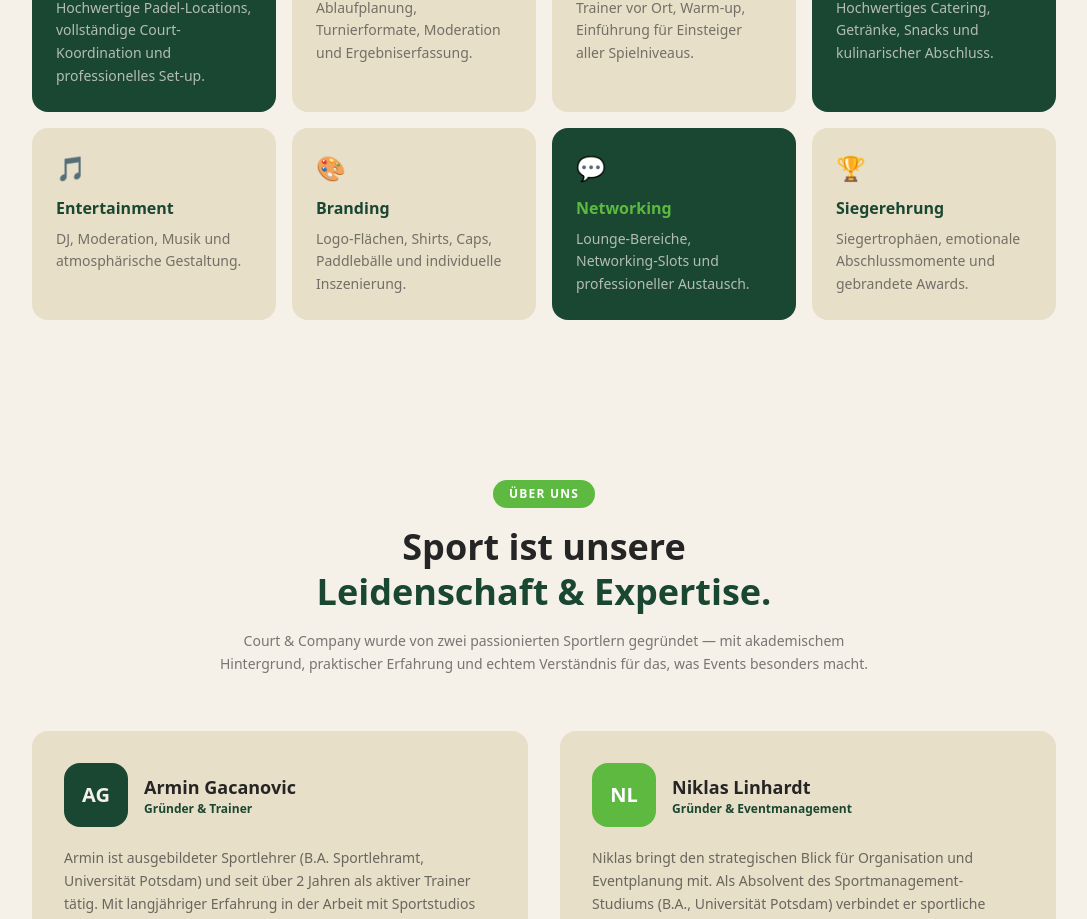
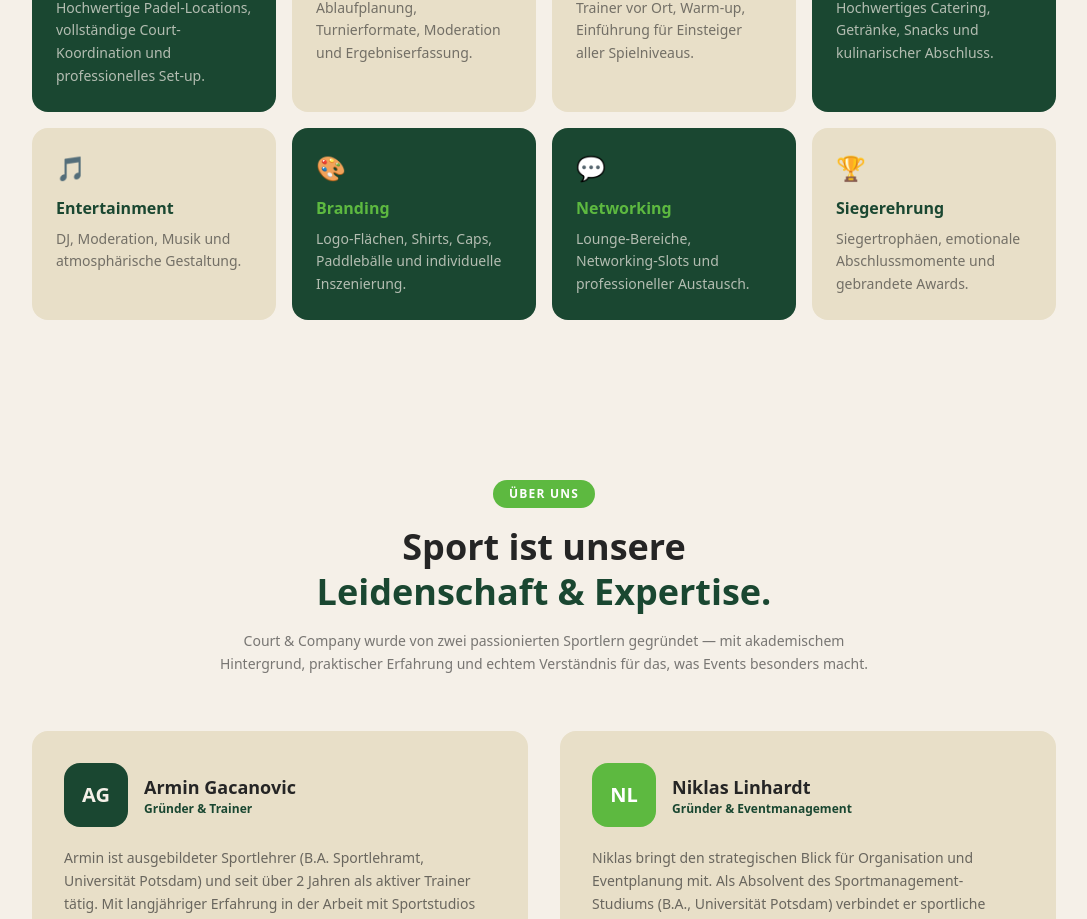
Before and after one commit to armingacanovic-cmd/court-and-company, a Next.js app: page / in a window 1280 px wide. Shown: the part 2377-3296 px from the top of the page, without its empty margins (96-1183 px from the left). Built offline with nearby package versions, Linux system fonts and the light colour scheme.

Commit message:
Make Branding card dark green in Leistungen section

```diff
--- a/app/page.tsx
+++ b/app/page.tsx
@@ -165,11 +165,11 @@ export default function Home() {
             ].map((item, i) => (
               <div
                 key={item.title}
-                className={`rounded-2xl p-6 hover:shadow-md transition-shadow ${i % 3 === 0 ? "bg-forest text-cream" : "bg-sand"}`}
+                className={`rounded-2xl p-6 hover:shadow-md transition-shadow ${i % 3 === 0 || i === 5 ? "bg-forest text-cream" : "bg-sand"}`}
               >
                 <span className="text-2xl mb-3 block">{item.icon}</span>
-                <h3 className={`font-extrabold mb-2 ${i % 3 === 0 ? "text-lime" : "text-forest"}`}>{item.title}</h3>
-                <p className={`text-sm leading-relaxed ${i % 3 === 0 ? "text-cream/70" : "text-anthracite/60"}`}>{item.desc}</p>
+                <h3 className={`font-extrabold mb-2 ${i % 3 === 0 || i === 5 ? "text-lime" : "text-forest"}`}>{item.title}</h3>
+                <p className={`text-sm leading-relaxed ${i % 3 === 0 || i === 5 ? "text-cream/70" : "text-anthracite/60"}`}>{item.desc}</p>
               </div>
             ))}
           </div>
```
